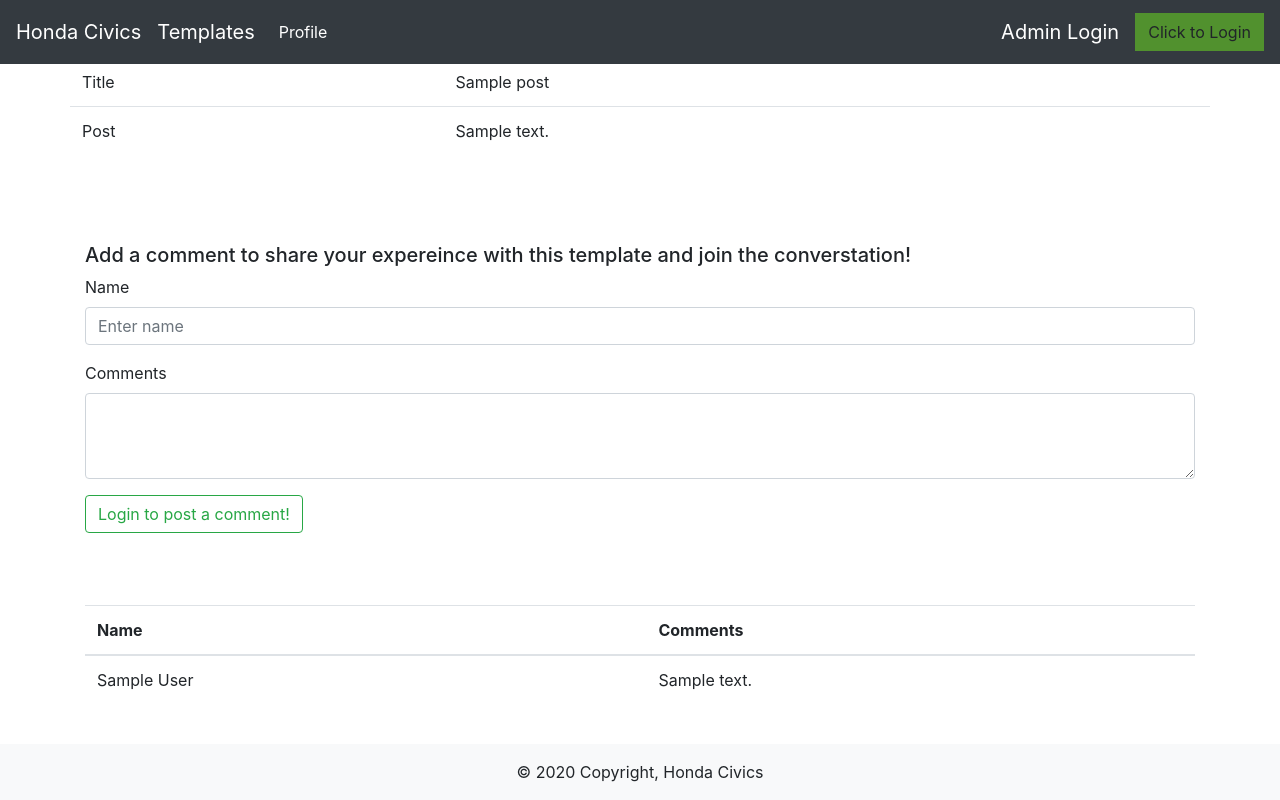
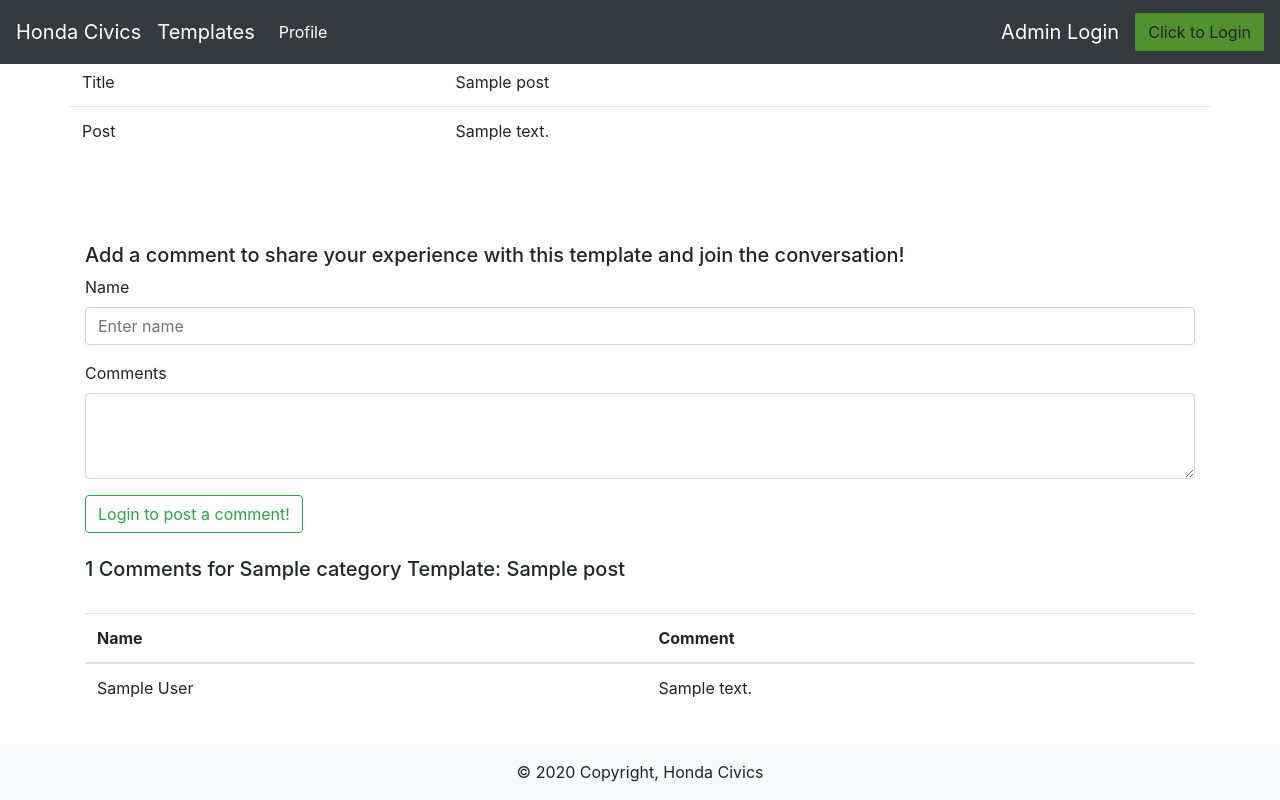
Before and after one commit to Earth-Turtle/CS3240Fall-project, a Django app: template home/templates/comment.html in a window 1280 px wide. Run offline with Django 3.2, Linux system fonts and the light colour scheme; the template is opened without the code that fills it: values that come from a table or form of the project are taken from there, others are empty; tables that the repository leaves empty hold one stand-in row (values such as "Sample post"); some libraries are stand-ins or nearby versions.

Commit message:
fixed bugs, added QoL fixes

```diff
--- a/home/templates/base.html
+++ b/home/templates/base.html
@@ -31,8 +31,13 @@
             <div class="collapse navbar-collapse" id="navbarsExampleDefault">
               <ul class="navbar-nav mr-auto">
                 <li class="nav-item active">
+                    {% if user.is_authenticated %}
                   <a class="nav-link" href="/my-profile"> Profile <span class="sr-only">(current)</span></a>
+                    {% else %}
+                  <a class="nav-link" href="{% provider_login_url 'google' %}"> Profile <span class="sr-only">(current)</span></a>
+                    {% endif %}
                 </li>
+
 
               </ul>
               <a class="navbar-brand" href="/admin" googl="true">Admin Login</a>
--- a/home/templates/comment.html
+++ b/home/templates/comment.html
@@ -43,7 +43,7 @@
         <br>
         <br>
         <br>
-        <h5>Add a comment to share your expereince with this template and join the converstation!</h5>
+        <h5>Add a comment to share your experience with this template and join the conversation!</h5>
         <form method="POST" action="/post-comment/">
             {% csrf_token %}
             <input type="hidden" name="post" value="{{post.id}}"/>
@@ -65,16 +65,14 @@
 
 
     <div class="container">
-
-
         <br>
-        <br>
+        <h5>{{ comments|length }} Comments for {{ get_category }} Template: {{ post }}</h5>
         <br>
         <table class="table">
         <thead>
             <tr>
               <th>Name</th>
-              <th>Comments</th>
+              <th>Comment</th>
             </tr>
             </thead>
         <tbody>
@@ -86,6 +84,7 @@
             </tr>
             {% endfor %}
             </tbody>
+        </table>
     </div>
 </body>
 
--- a/home/templates/posts.html
+++ b/home/templates/posts.html
@@ -6,9 +6,6 @@
 {% endif %}
 
 <style>
-
-
-
     .button_container{
       font-weight: 900;
       background-color: rgba(84, 151, 45, 0.938);
@@ -23,7 +20,6 @@
         padding-top: 10px;
         padding-bottom: 100px;
         margin-bottom: 150px;
-
 
     }
 
```
Lines whose indentation alone changed are shown as unchanged.
